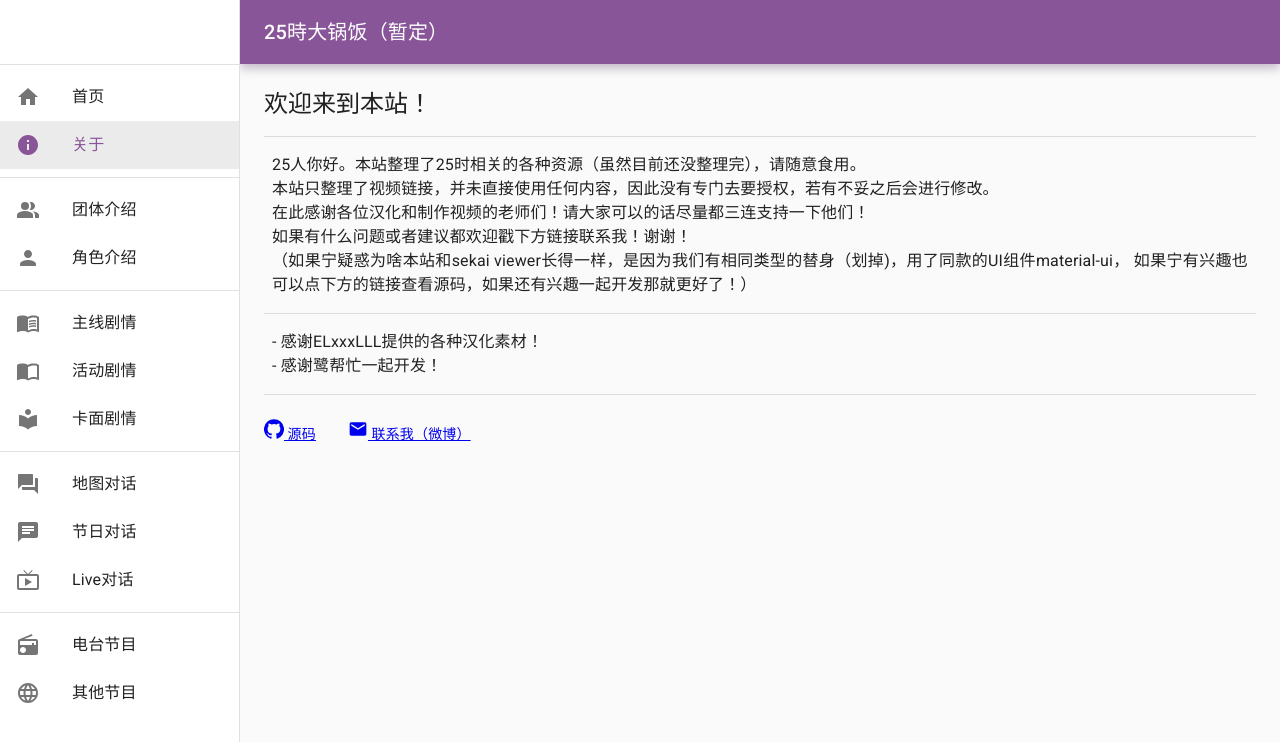
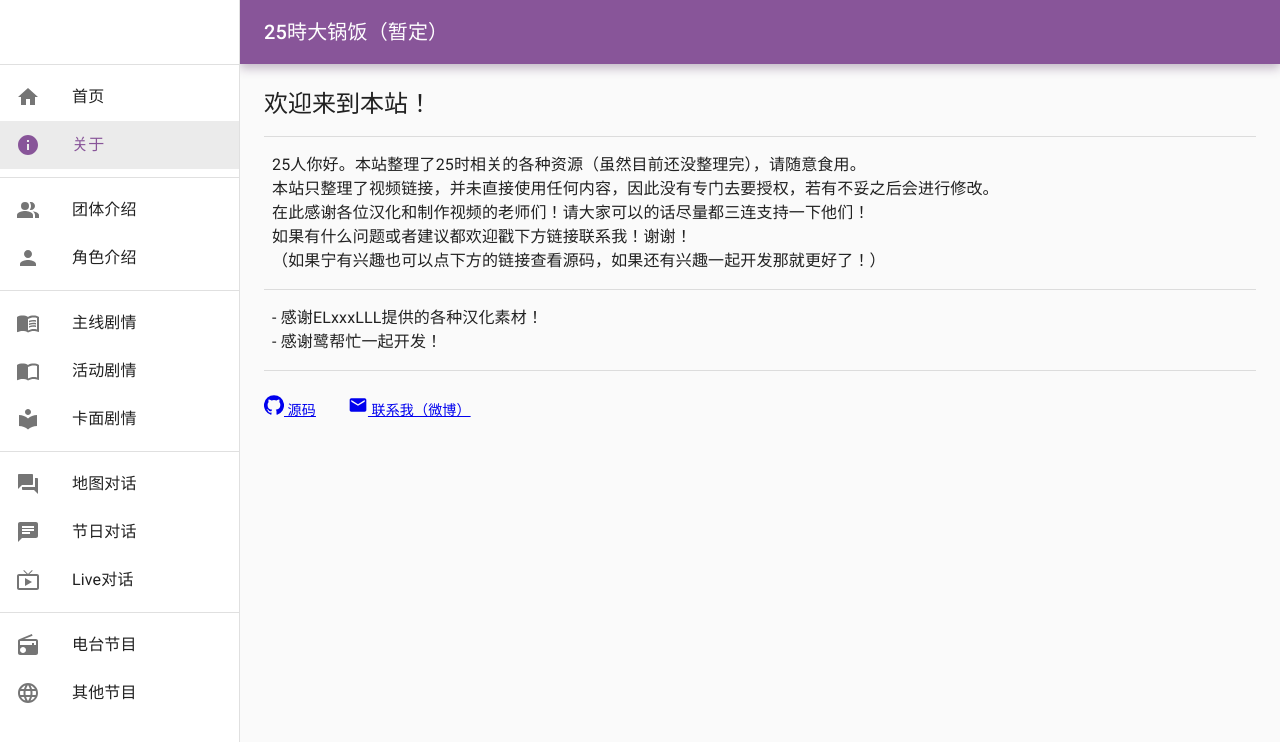
Before and after one commit to SolidifiedRay/25-Night-Code-Info, a React (Create React App) app: page /#/about in a window 1280 px wide. Shown: the top 742 px of the page. Built offline with nearby package versions, Linux system fonts and the light colour scheme.

Commit message:
更新关于页面

```diff
--- a/src/routes/About.jsx
+++ b/src/routes/About.jsx
@@ -32,9 +32,7 @@ function Home() {
           <br />
           如果有什么问题或者建议都欢迎戳下方链接联系我！谢谢！
           <br />
-          （如果宁疑惑为啥本站和sekai
-          viewer长得一样，是因为我们有相同类型的替身（划掉)，用了同款的UI组件material-ui，
-          如果宁有兴趣也可以点下方的链接查看源码，如果还有兴趣一起开发那就更好了！）
+          （如果宁有兴趣也可以点下方的链接查看源码，如果还有兴趣一起开发那就更好了！）
           <br />
         </Box>
       </Typography>
```
